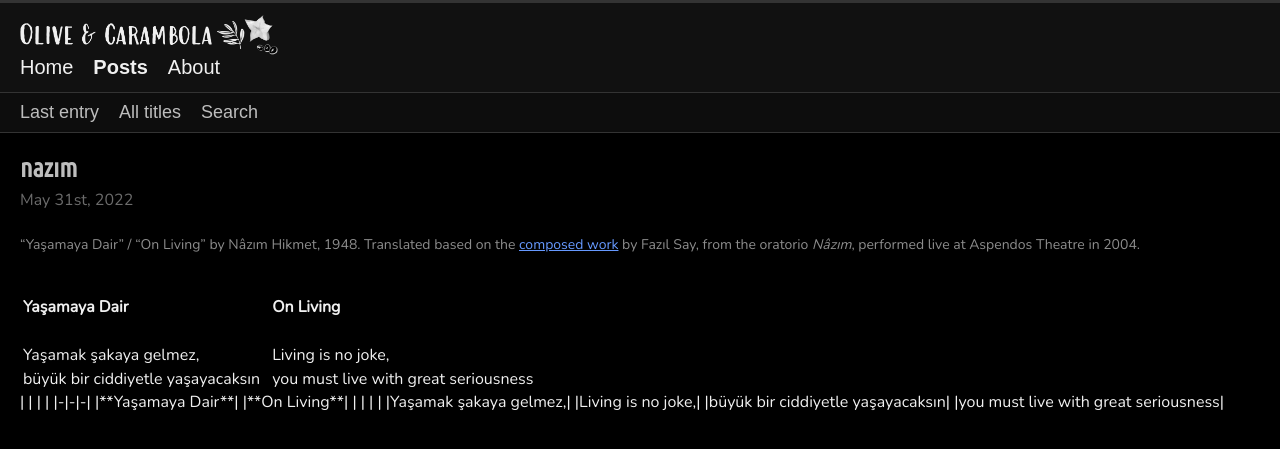
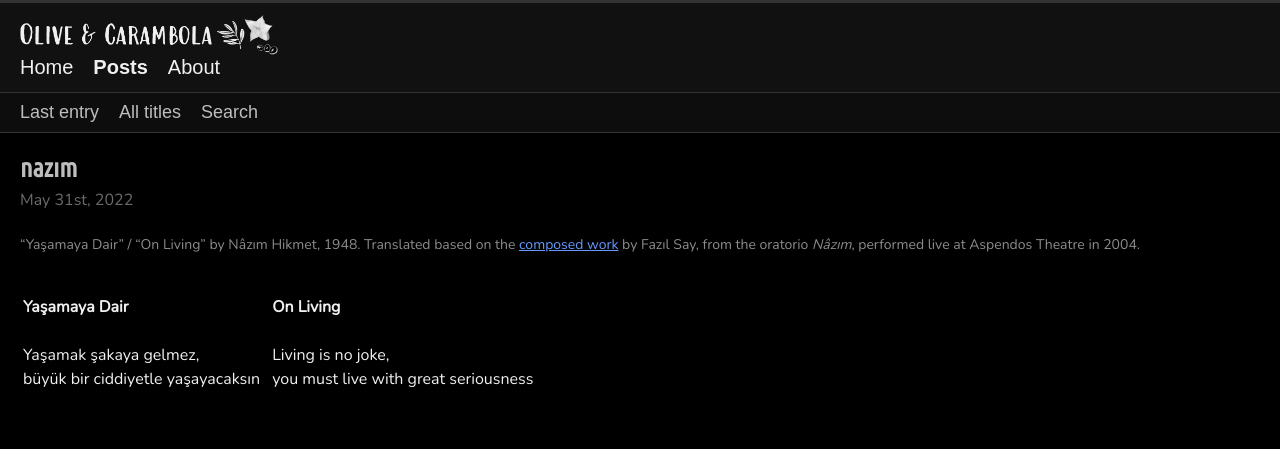
Before and after one commit to olivecarambola/logbook, a Jekyll site: the page built from _posts/2022-05-31-nazim.md, in a window 1280 px wide. Shown: the top 449 px of the page. Built offline with Jekyll 4.4.1, drawn with Linux system fonts in a browser that asks for light colours; some web fonts are replaced.

Commit message:
Update 2022-05-31-nazim.md

```diff
--- a/_posts/2022-05-31-nazim.md
+++ b/_posts/2022-05-31-nazim.md
@@ -20,14 +20,3 @@ imgcount_credited: 0
 | | | |
 |Yaşamak şakaya gelmez,| |Living is no joke,|
 |büyük bir ciddiyetle yaşayacaksın| |you must live with great seriousness|
-
-<div class="color-table">
-
-| | | |
-|-|-|-|
-|**Yaşamaya Dair**| |**On Living**|
-| | | |
-|Yaşamak şakaya gelmez,| |Living is no joke,|
-|büyük bir ciddiyetle yaşayacaksın| |you must live with great seriousness|
-
-</div>
```
